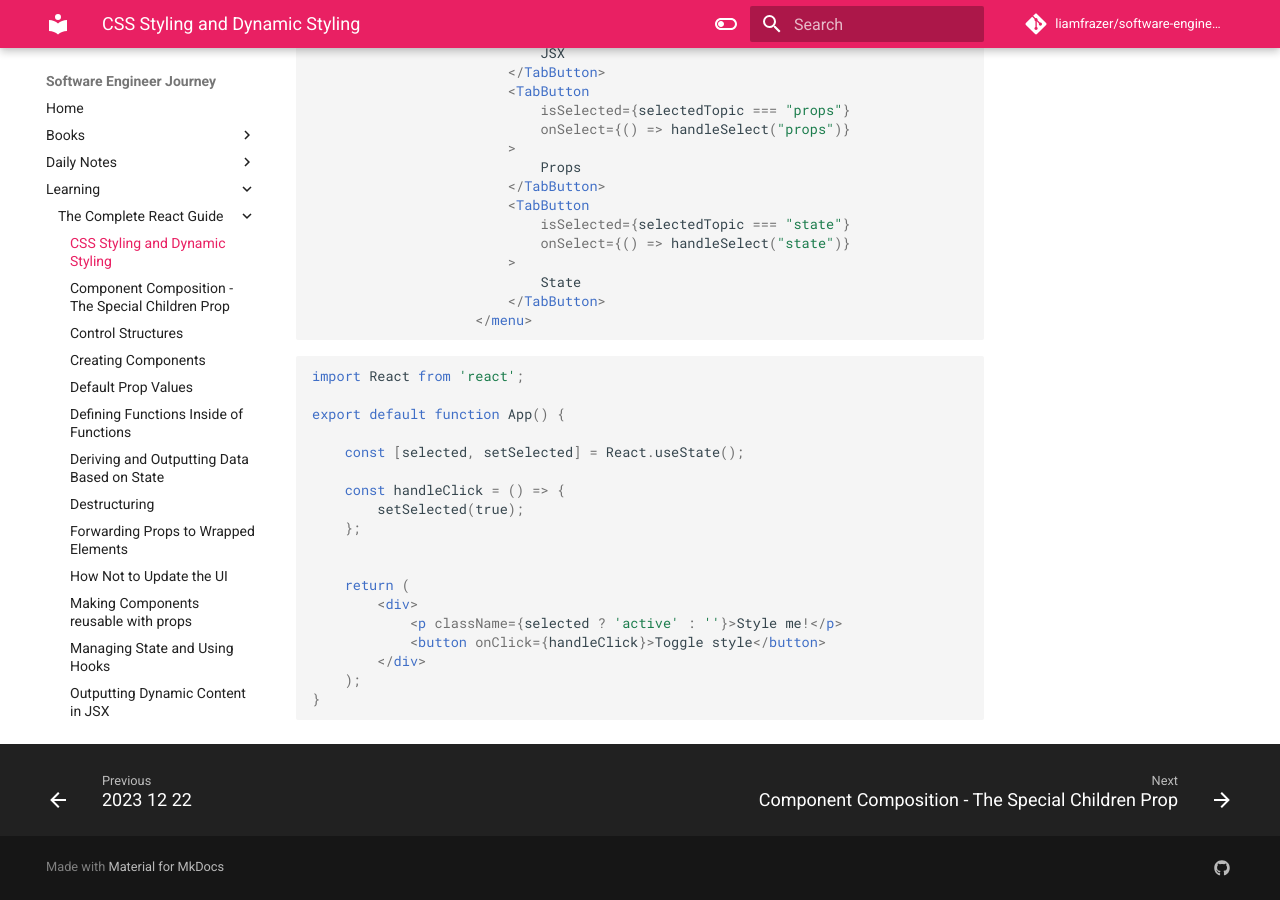
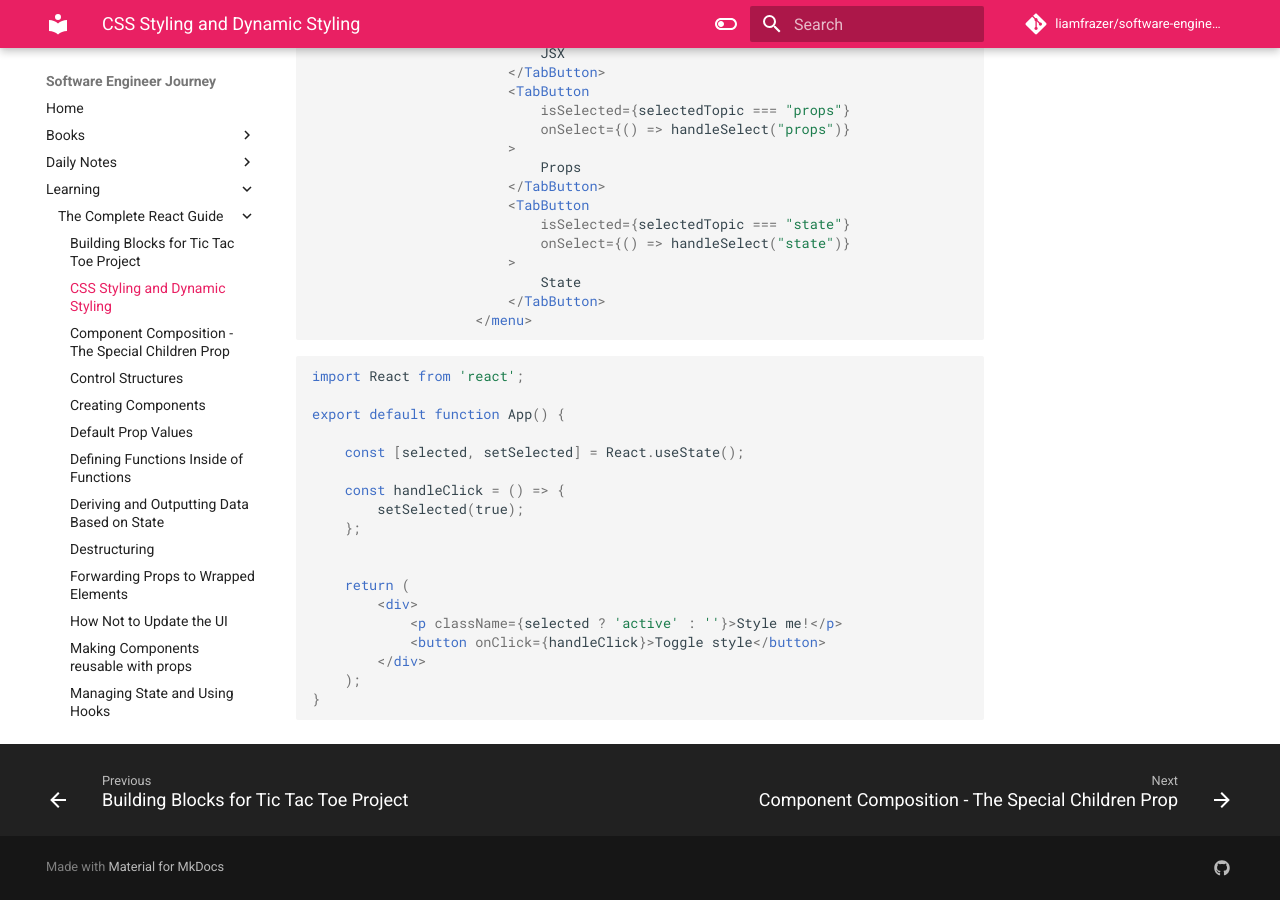
Before and after one commit to liamfrazer/software-engineer-journey, an MkDocs documentation site: the page built from docs/Learning/The Complete React Guide/CSS Styling and Dynamic Styling.md, in a window 1280 px wide and 900 px high, scrolled down 772 px. Built offline with MkDocs 1.6.1 and Material for MkDocs 9.7.7, drawn with Linux system fonts in a browser that asks for light colours; comment, search, counter and statistics services are not loaded.

Commit message:
vault backup: 2023-12-22 12:42:44

```diff
--- /dev/null
+++ b/docs/Learning/The Complete React Guide/Building Blocks for Tic Tac Toe Project.md
@@ -0,0 +1,9 @@
+---
+tags:
+  - tic-tac-toe
+  - build
+  - blocks
+  - react
+  - components
+---
+# Building Blocks for Tic Tac Toe Project
```
Also changed, not shown: docs/index.md (+2 -1 lines).
